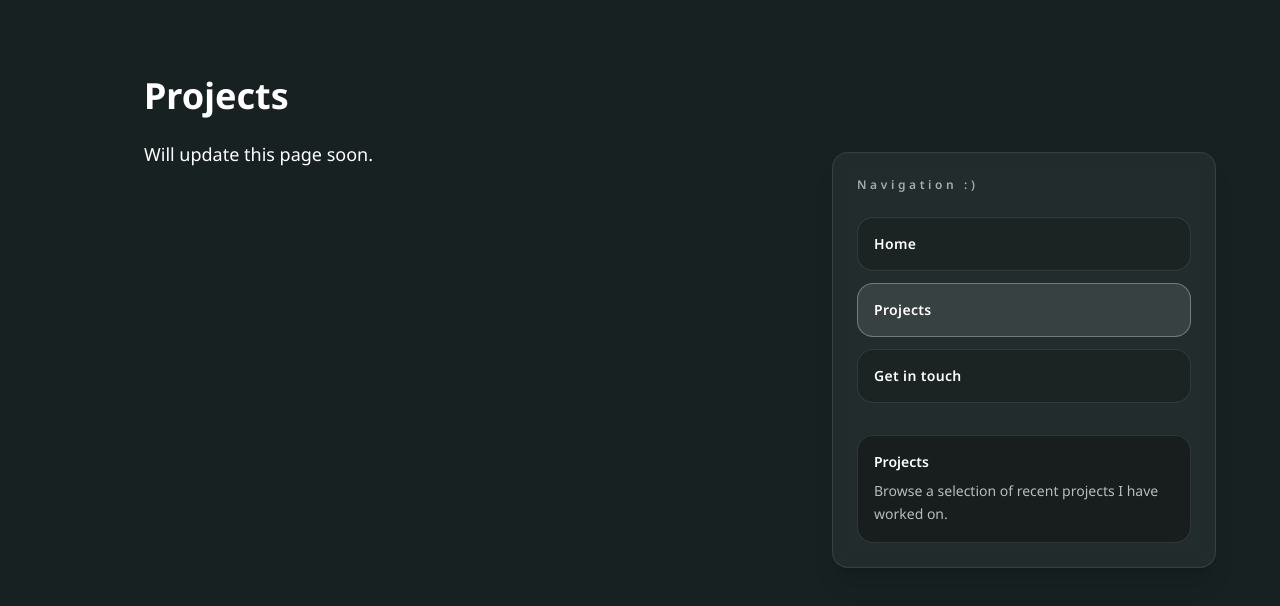
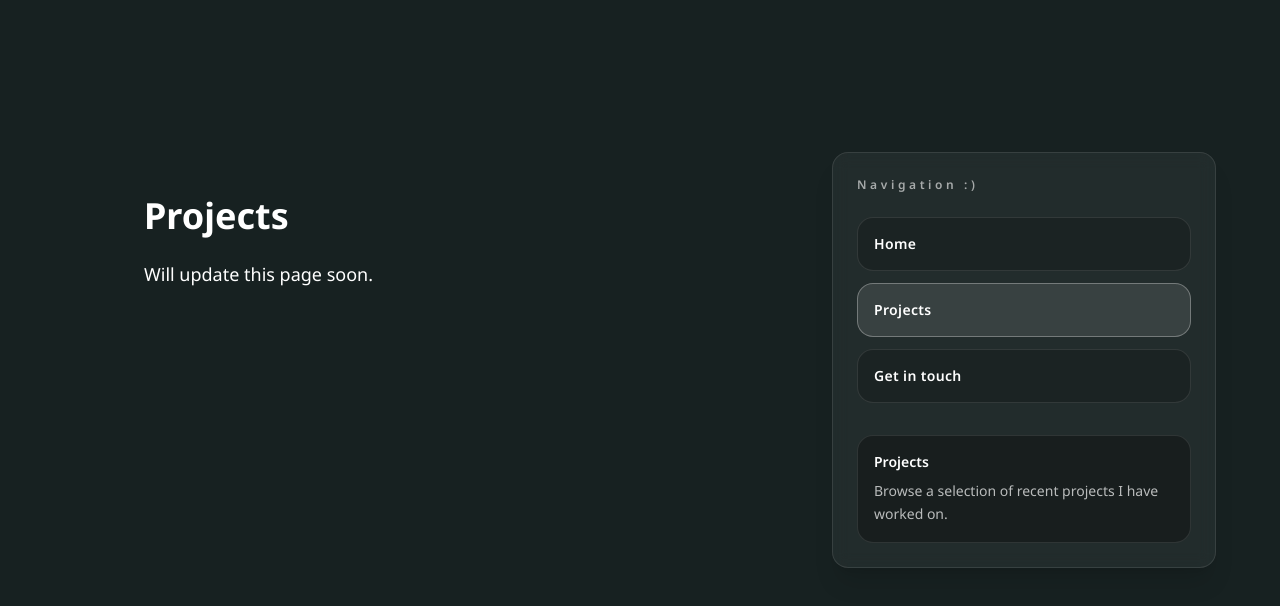
Before and after one commit to nathant1234567/nathan-portfolio, a Next.js app: page /projects in a window 1280 px wide. Shown: the top 606 px of the page. Built offline with nearby package versions, Linux system fonts and the light colour scheme.

Commit message:
Add react-confetti-boom package and integrate into ProjectsPage

```diff
--- a/package.json
+++ b/package.json
@@ -15,6 +15,7 @@
     "lucide-react": "^0.548.0",
     "next": "16.0.0",
     "react": "19.2.0",
+    "react-confetti-boom": "^2.0.1",
     "react-dom": "19.2.0",
     "react-icons": "^5.5.0"
   },
--- a/src/app/projects/page.tsx
+++ b/src/app/projects/page.tsx
@@ -5,11 +5,12 @@ import Socials from "@/components/ui/Socials";
 import Education from "@/components/ui/Education";
 import ButtonLink from "@/components/ui/ButtonLink";
 import SectionWrapper from "@/components/layout/SectionWrapper";
+import Confetti from 'react-confetti-boom';
 
 export default function ProjectsPage() {
     return (
-        <div className="mx-auto flex min-h-screen w-full max-w-7xl flex-col gap-10 px-6 py-12 md:flex-row md:items-start md:gap-16 lg:px-16">
-            <main className="flex-1">
+        <div className="mx-auto flex min-h-screen w-full max-w-7xl flex-col gap-10 px-6 py-12 md:flex-row md:items-start md:gap-16 lg:px-16 ">
+            <main className="flex-1 pt-30">
                 <PageWrapper>
                     <SectionWrapper>
                         <h1 className="text-4xl font-bold mb-6">Projects</h1>
```
Also changed, not shown: 1 other file (tests, documents, lock files or other folders).
